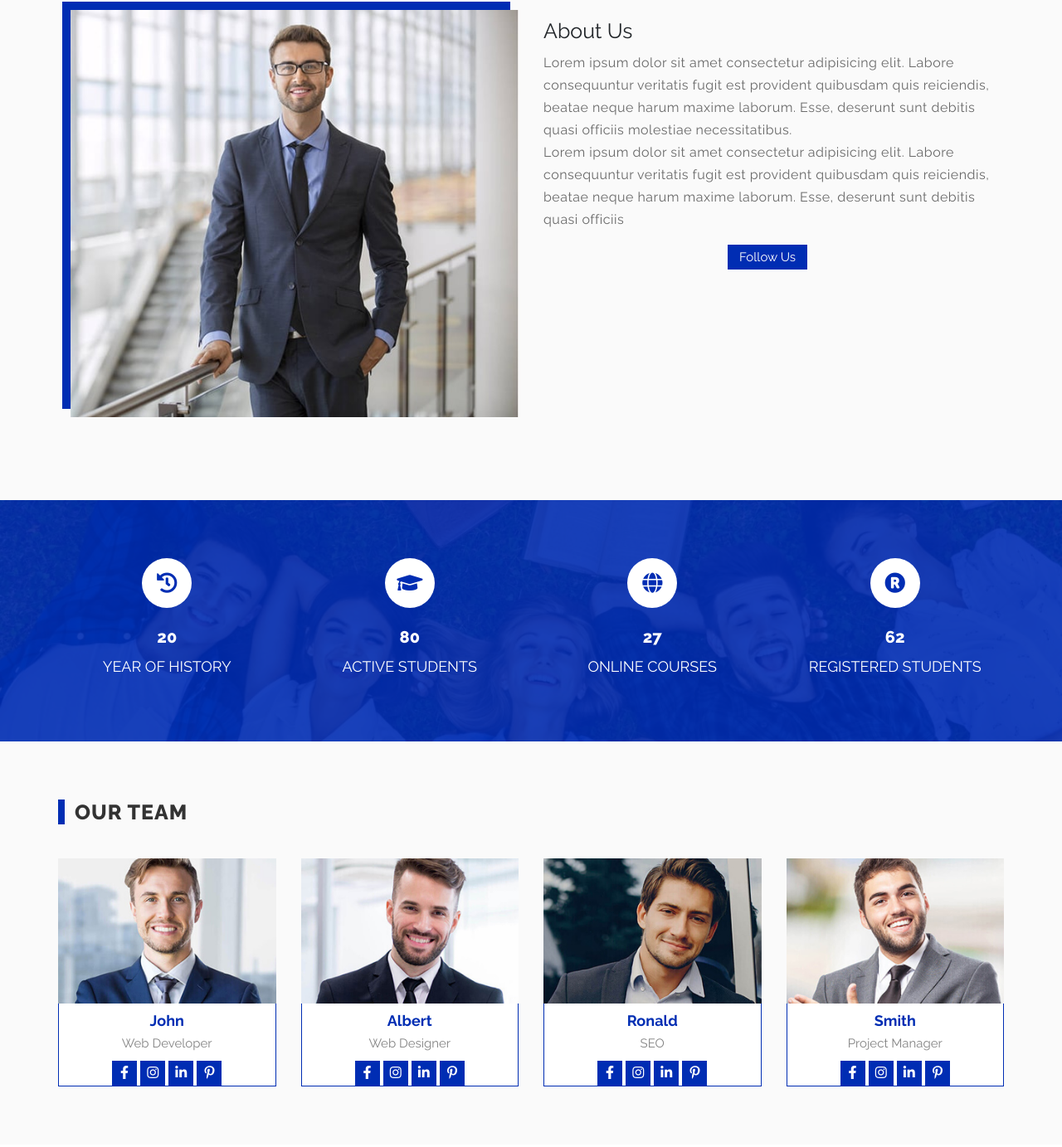
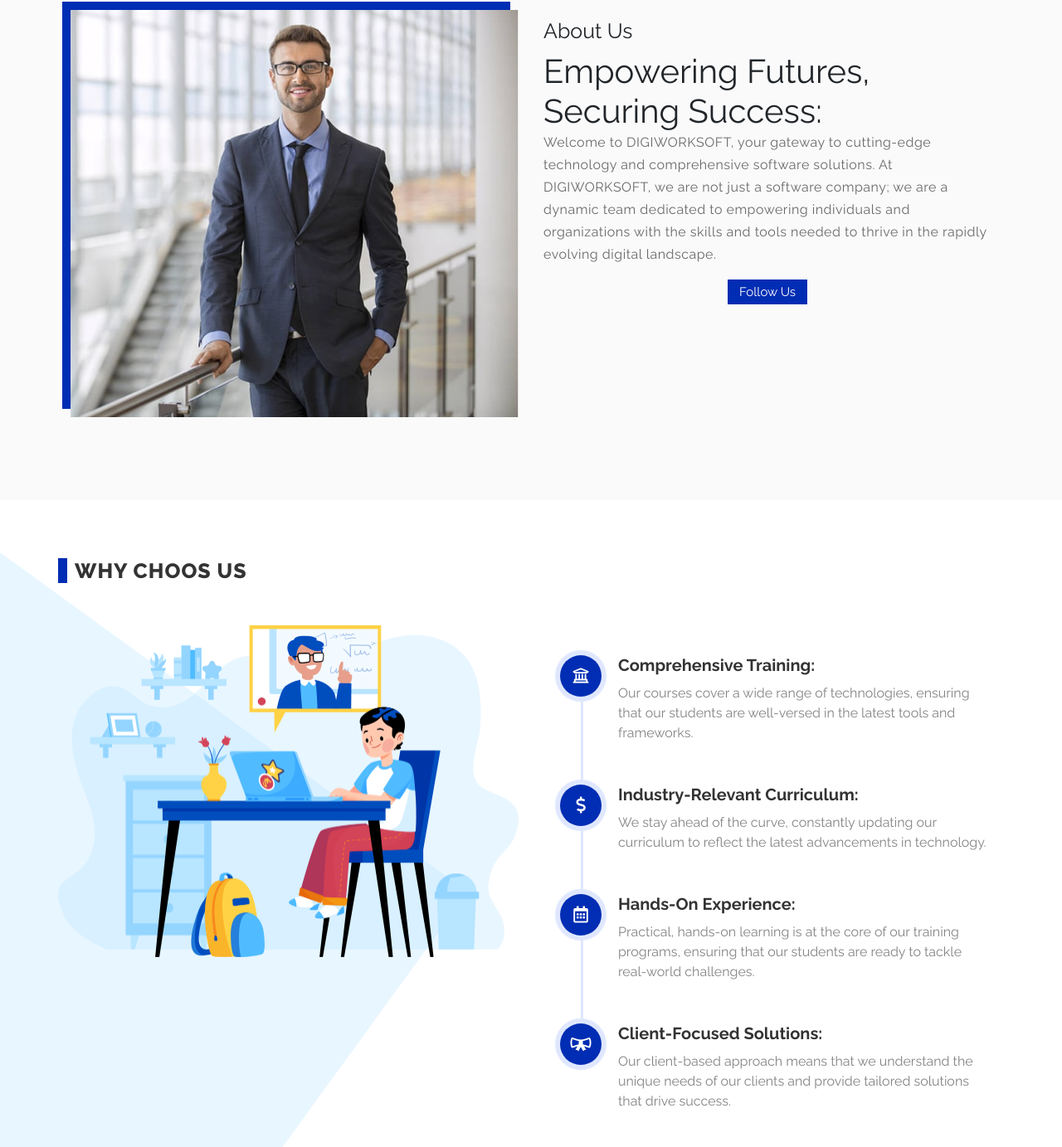
Before and after one commit to vinayDave/nsg, a plain HTML site: page about-us.html in a window 1280 px wide. Shown: the part 373-1756 px from the top of the page at 83% size. Drawn offline with Linux system fonts and the light colour scheme.

Commit message:
Add files via upload

```diff
--- a/about-us.html
+++ b/about-us.html
@@ -74,15 +74,11 @@
                         <div class="abt-spirit">
                             <div class="abt-content-card">
                                 <h2>About Us</h2>
-                                <p>Lorem ipsum dolor sit amet consectetur adipisicing elit. Labore consequuntur veritatis fugit est
-                                    provident quibusdam quis reiciendis, beatae neque harum maxime laborum. Esse, deserunt sunt debitis
-                                    quasi officiis molestiae necessitatibus.</p>
-                                <p>Lorem ipsum dolor sit amet consectetur adipisicing elit. Labore consequuntur veritatis fugit est
-                                    provident quibusdam quis reiciendis, beatae neque harum maxime laborum. Esse, deserunt sunt debitis
-                                    quasi officiis</p>
+                                <h1>Empowering Futures, Securing Success: </h1>
+                                <p>Welcome to DIGIWORKSOFT, your gateway to cutting-edge technology and comprehensive software solutions. At DIGIWORKSOFT, we are not just a software company; we are a dynamic team dedicated to empowering individuals and organizations with the skills and tools needed to thrive in the rapidly evolving digital landscape.</p>
 
                                 <span>
-                                    <a href="#">Follow Us</a>
+                                    <a href="https://www.linkedin.com/company/virtualvigilantes">Follow Us</a>
                                 </span>
                             </div>
                         </div>
@@ -97,7 +93,7 @@
 
         <!-- ============bg-se-04  Section  Start============ -->
 
-        <section class="bg-se-04">
+        <!-- <section class="bg-se-04">
             <div class="container">
                 <div class="row">
                     <div class="col-lg-3 col-md-4 col-sm-6 col-6">
@@ -133,11 +129,11 @@
                     </div>
                 </div>
             </div>
-        </section>
+        </section> -->
 
         <!-- ============bg-se-06  Section  Start============ -->
 
-        <section class="bg-se-06">
+        <!-- <section class="bg-se-06">
             <div class="container">
                 <div class="row">
                     <div class="heading">
@@ -218,7 +214,7 @@
                     </div>
                 </div>
             </div>
-        </section>
+        </section> -->
 
         <!-- ============bg-se-01  Section  Start============ -->
 
@@ -243,24 +239,21 @@
                             <div class="content">
                                 <ol>
                                     <li>
-                                        <h3>VARITY COURSES</h3>
-                                        <p>Lorem ipsum dolor sit amet consectetur adipisicing elit. Quas magnam quae
-                                            voluptatum voluptates asperiores iusto errorquo sed nobis</p>
+                                        <h3>Comprehensive Training:</h3>
+                                        <p>Our courses cover a wide range of technologies, ensuring that our students are well-versed in the latest tools and frameworks.</p>
                                     </li>
                                     <li>
-                                        <h3>ATTRACTIVE PRICES</h3>
-                                        <p>Lorem ipsum dolor sit amet consectetur adipisicing elit. Quas magnam quae
-                                            voluptatum voluptates asperiores iustoerrorquo sed nobis</p>
+                                        <h3>Industry-Relevant Curriculum: </h3>
+                                        <p>We stay ahead of the curve, constantly updating our curriculum to reflect the latest advancements in technology.</p>
                                     </li>
                                     <li>
-                                        <h3>EVENTS</h3>
-                                        <p>Lorem ipsum dolor sit amet consectetur adipisicing elit. Quas magnam quae
-                                            voluptatum voluptates asperiores iustoerrorquo sed nobis</p>
+                                        <h3>Hands-On Experience: </h3>
+                                        <p>Practical, hands-on learning is at the core of our training programs, ensuring that our students are ready to tackle real-world challenges.
+                                        </p>
                                     </li>
                                     <li>
-                                        <h3>TALENTE TEACHERS</h3>
-                                        <p>Lorem ipsum dolor sit amet consectetur adipisicing elit. Quas magnam quae
-                                            voluptatum voluptates asperiores iustoerrorquo sed nobis</p>
+                                        <h3>Client-Focused Solutions: </h3>
+                                        <p>Our client-based approach means that we understand the unique needs of our clients and provide tailored solutions that drive success.</p>
                                     </li>
                                 </ol>
                             </div>
```
Also changed, not shown: index.html (+7 -7 lines).
